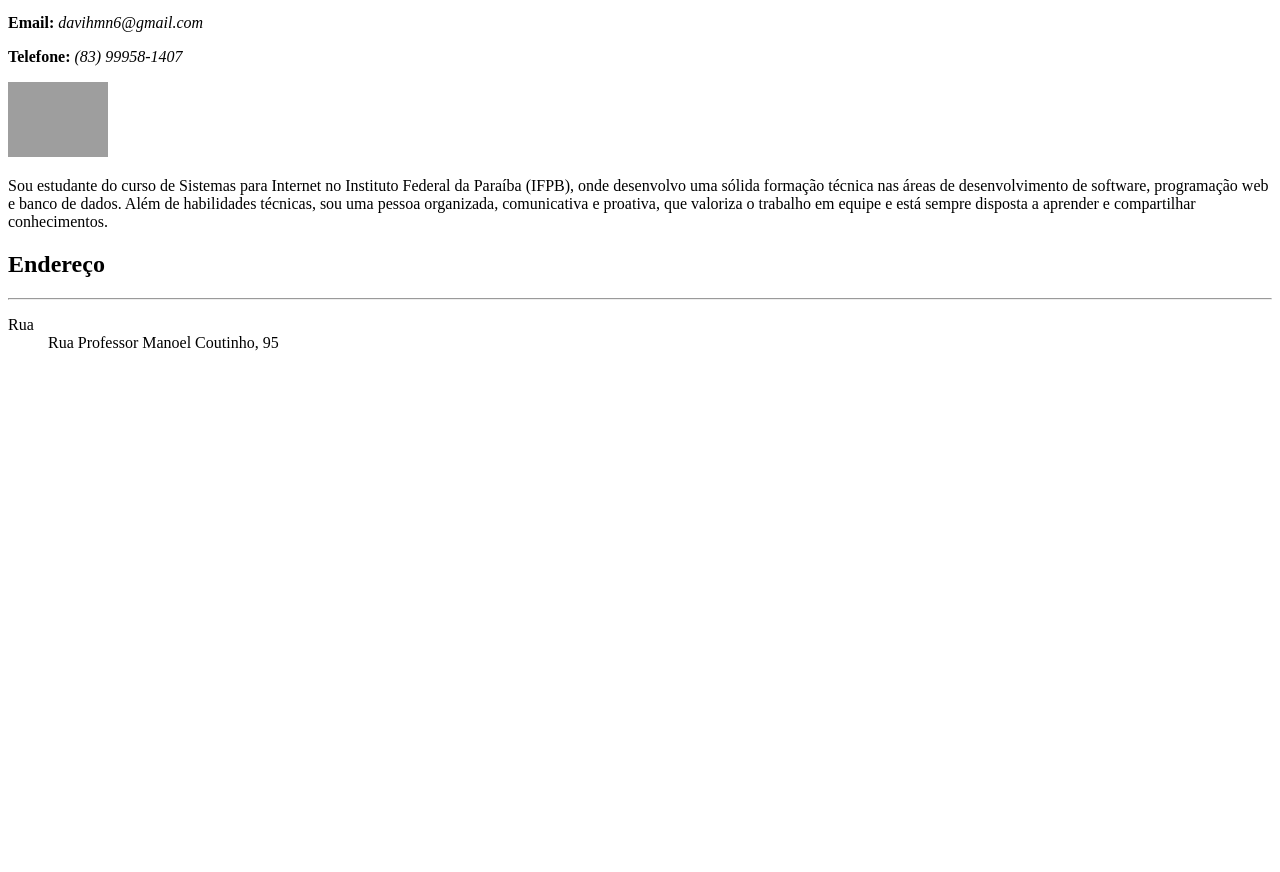
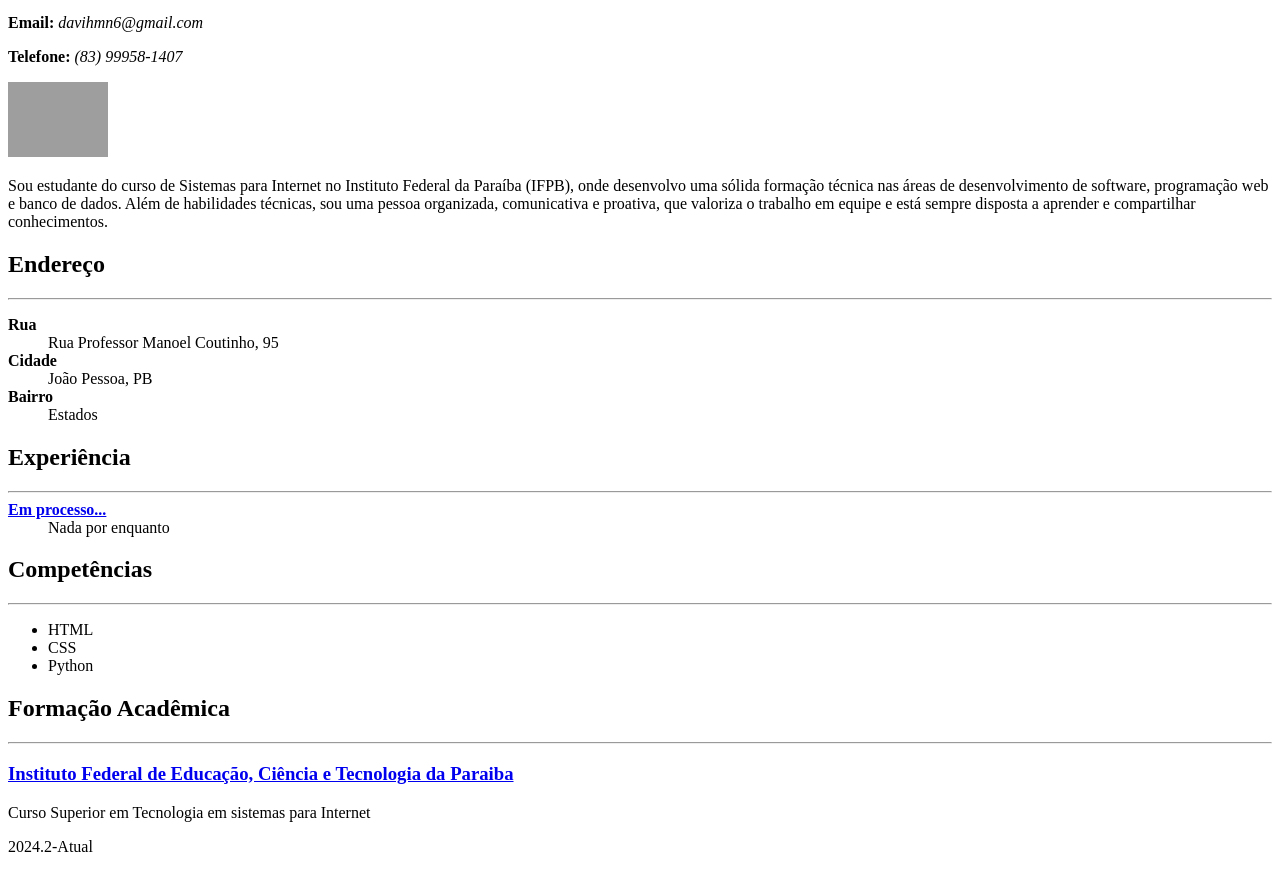
Before and after one commit to devcomdavi/curriculum-simple, a plain HTML site: page curriculum-simple/index.html in a window 1280 px wide. Shown: the part 100-972 px from the top of the page. Before the commit the page ends 800 px from the top, so only its background shows below. Drawn offline with Linux system fonts and the light colour scheme; grey boxes are pictures that could not be loaded.

Commit message:
Finalização atividade currículo

```diff
--- a/curriculum-simple/index.html
+++ b/curriculum-simple/index.html
@@ -16,8 +16,32 @@
     <h2>Endereço</h2>
     <hr>
     <dl>
-        <dt>Rua</dt>
+        <dt><strong>Rua</strong></dt>
         <dd>Rua Professor Manoel Coutinho, 95</dd>
+        <dt><strong>Cidade</strong></dt>
+        <dd>João Pessoa, PB</dd>
+        <dt><strong>Bairro</strong></dt>
+        <dd>Estados</dd>
     </dl>
+
+    <h2>Experiência</h2>
+    <hr>
+    <dt><strong><a href="#">Em processo...</a></strong></dt>
+    <dd>Nada por enquanto</dd>
+
+    <h2>Competências</h2>
+    <hr>
+    <ul>
+        <li>HTML</li>
+        <li>CSS</li>
+        <li>Python</li>
+    </ul>
+
+    <h2>Formação Acadêmica</h2>
+    <hr>
+    <h3><a href="#">Instituto Federal de Educação, Ciência e Tecnologia da Paraiba</a></h3>
+    <p>Curso Superior em Tecnologia em sistemas para Internet</p>
+    <p>2024.2-Atual</p>
+
 </body>
 </html>
```
